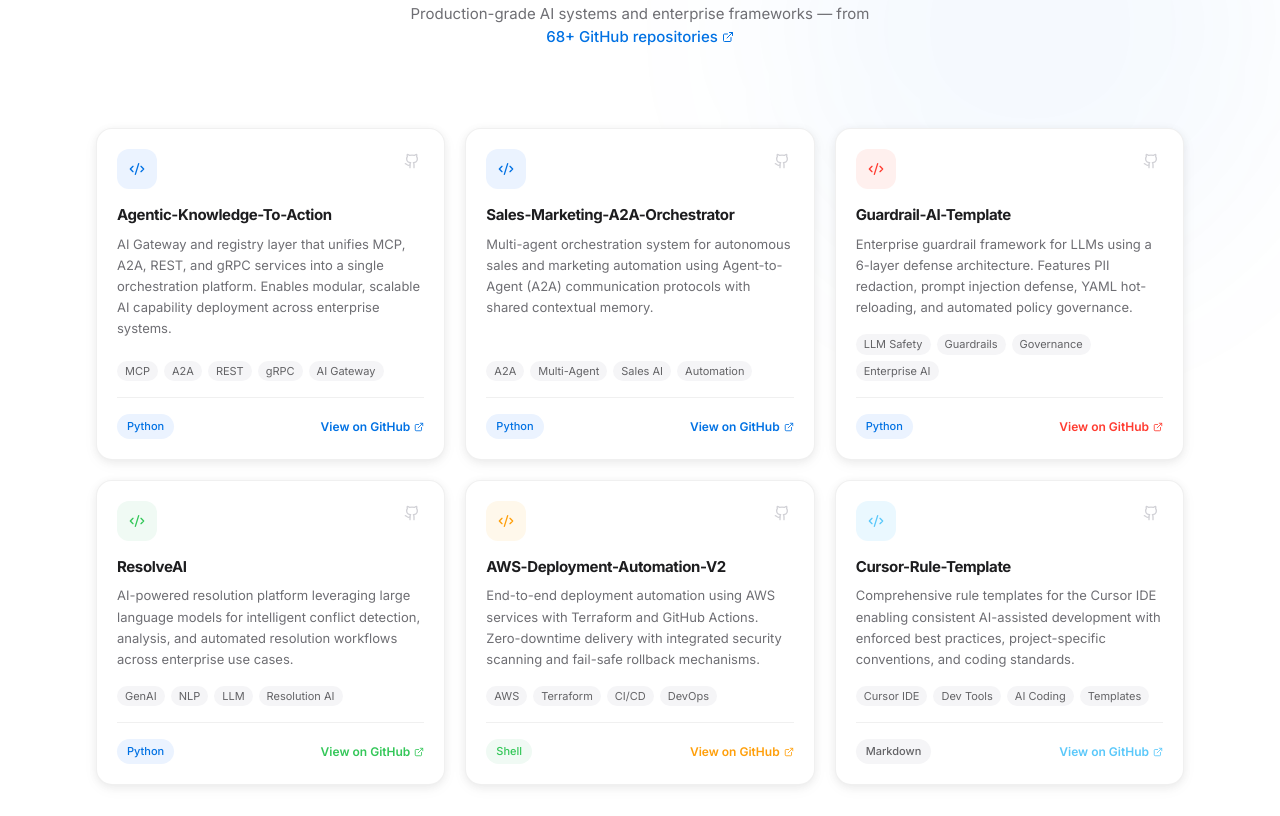
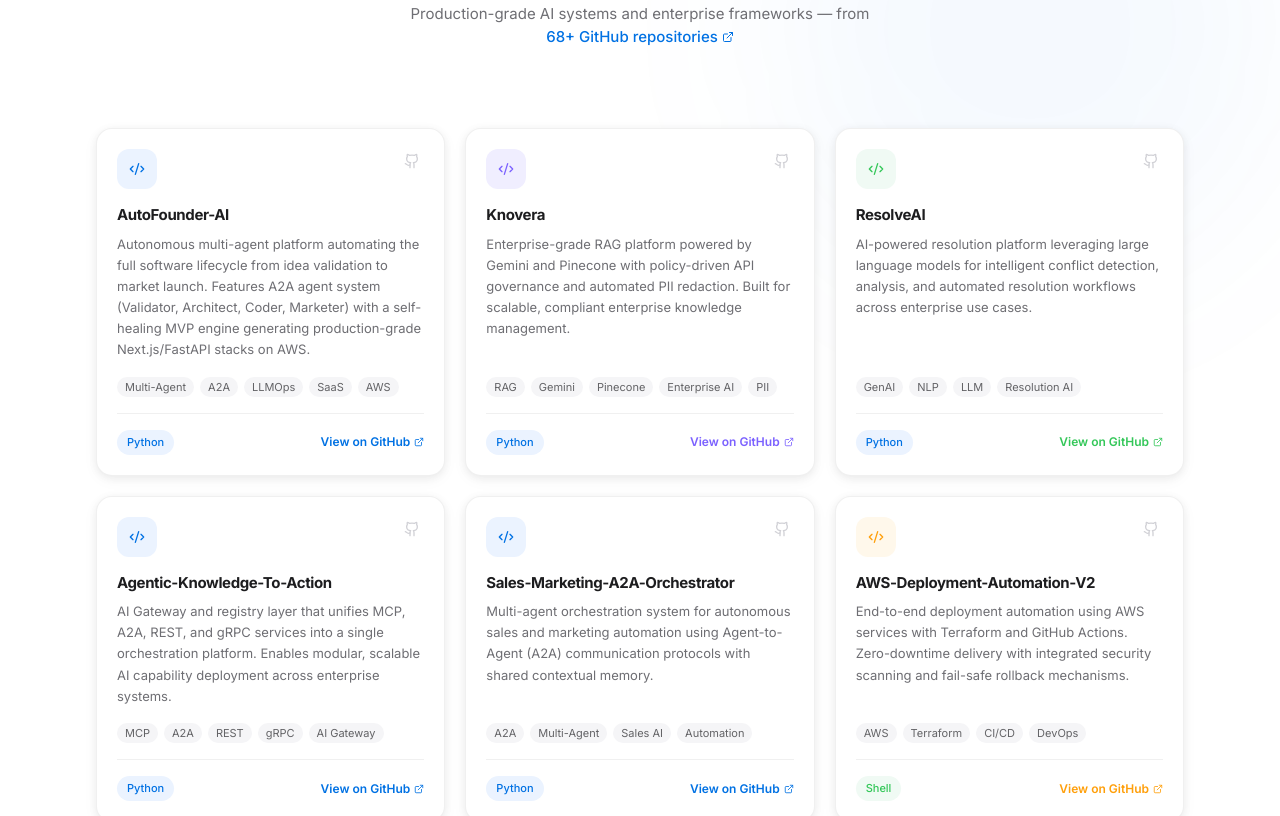
Before and after one commit to akshajpiri/AsitPiriWebsite, a Next.js app: page / in a window 1280 px wide. Shown: the part 4600-5416 px from the top of the page. Built offline with nearby package versions, Linux system fonts and the light colour scheme.

Commit message:
Updated WOrk Experience

```diff
--- a/app/components/Projects.js
+++ b/app/components/Projects.js
@@ -3,6 +3,36 @@
 import { Github, ExternalLink, Code2 } from 'lucide-react'
 
 const projects = [
+  {
+    name: 'AutoFounder-AI',
+    description:
+      'Autonomous multi-agent platform automating the full software lifecycle from idea validation to market launch. Features A2A agent system (Validator, Architect, Coder, Marketer) with a self-healing MVP engine generating production-grade Next.js/FastAPI stacks on AWS.',
+    language: 'Python',
+    tags: ['Multi-Agent', 'A2A', 'LLMOps', 'SaaS', 'AWS'],
+    accent: '#0071e3',
+    iconBg: '#ebf3ff',
+    github: 'https://github.com/asit-piri/AutoFounder-AI',
+  },
+  {
+    name: 'Knovera',
+    description:
+      'Enterprise-grade RAG platform powered by Gemini and Pinecone with policy-driven API governance and automated PII redaction. Built for scalable, compliant enterprise knowledge management.',
+    language: 'Python',
+    tags: ['RAG', 'Gemini', 'Pinecone', 'Enterprise AI', 'PII'],
+    accent: '#7b61ff',
+    iconBg: '#f0eeff',
+    github: 'https://github.com/asit-piri/Knovera',
+  },
+  {
+    name: 'ResolveAI',
+    description:
+      'AI-powered resolution platform leveraging large language models for intelligent conflict detection, analysis, and automated resolution workflows across enterprise use cases.',
+    language: 'Python',
+    tags: ['GenAI', 'NLP', 'LLM', 'Resolution AI'],
+    accent: '#34c759',
+    iconBg: '#f0faf4',
+    github: 'https://github.com/asit-piri/ResolveAI',
+  },
   {
     name: 'Agentic-Knowledge-To-Action',
     description:
@@ -24,26 +54,6 @@
     github: 'https://github.com/asit-piri/Sales-Marketing-A2A-Orchestrator',
   },
   {
-    name: 'Guardrail-AI-Template',
-    description:
-      'Enterprise guardrail framework for LLMs using a 6-layer defense architecture. Features PII redaction, prompt injection defense, YAML hot-reloading, and automated policy governance.',
-    language: 'Python',
-    tags: ['LLM Safety', 'Guardrails', 'Governance', 'Enterprise AI'],
-    accent: '#ff3b30',
-    iconBg: '#fff0ee',
-    github: 'https://github.com/asit-piri/Guradrail-AI-Template',
-  },
-  {
-    name: 'ResolveAI',
-    description:
-      'AI-powered resolution platform leveraging large language models for intelligent conflict detection, analysis, and automated resolution workflows across enterprise use cases.',
-    language: 'Python',
-    tags: ['GenAI', 'NLP', 'LLM', 'Resolution AI'],
-    accent: '#34c759',
-    iconBg: '#f0faf4',
-    github: 'https://github.com/asit-piri/ResolveAI',
-  },
-  {
     name: 'AWS-Deployment-Automation-V2',
     description:
       'End-to-end deployment automation using AWS services with Terraform and GitHub Actions. Zero-downtime delivery with integrated security scanning and fail-safe rollback mechanisms.',
@@ -52,16 +62,6 @@
     accent: '#ff9f0a',
     iconBg: '#fff8eb',
     github: 'https://github.com/asit-piri/Asit-AWS-Deployment-Automation-EndToEnd-V2.0',
-  },
-  {
-    name: 'Cursor-Rule-Template',
-    description:
-      'Comprehensive rule templates for the Cursor IDE enabling consistent AI-assisted development with enforced best practices, project-specific conventions, and coding standards.',
-    language: 'Markdown',
-    tags: ['Cursor IDE', 'Dev Tools', 'AI Coding', 'Templates'],
-    accent: '#5ac8fa',
-    iconBg: '#eaf8ff',
-    github: 'https://github.com/asit-piri/Cursor-Rule-Template',
   },
 ]
 
```
